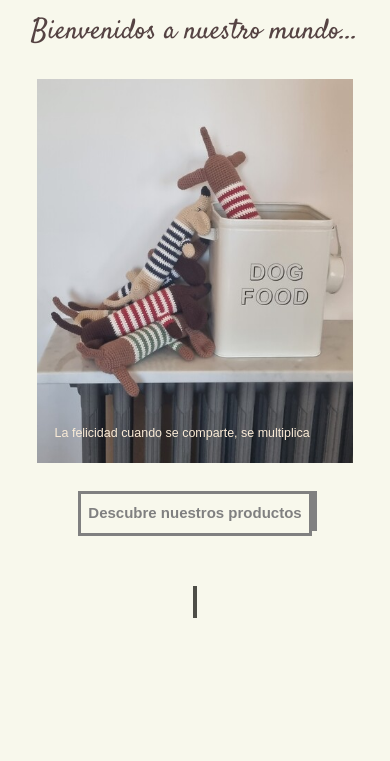
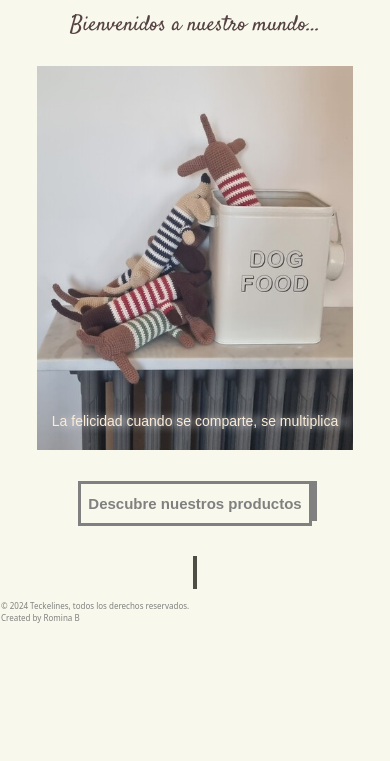
Before and after one commit to RochuBarberis/teckelines, a website: page index.html in a window 390 px wide. Shown: the part 83-844 px from the top of the page. Drawn offline with nearby package versions, Linux system fonts and the light colour scheme.

Commit message:
Versión final

```diff
--- a/index.html
+++ b/index.html
@@ -57,6 +57,7 @@
     <footer>
         <a href="https://www.instagram.com/teckelinesok/" target="_blank">Seguinos en nuestras redes... <img
                 src="./img/logo-instagram.svg" alt="Acceso al Instagram de Teckelines"></a>
+        <p>© 2024 Teckelines, todos los derechos reservados. <br> Created by Romina B</p>
     </footer>
     <script src="https://cdn.jsdelivr.net/npm/bootstrap@5.3.3/dist/js/bootstrap.bundle.min.js"
         integrity="sha384-YvpcrYf0tY3lHB60NNkmXc5s9fDVZLESaAA55NDzOxhy9GkcIdslK1eN7N6jIeHz" crossorigin="anonymous">
--- a/scss/components/_footer.scss
+++ b/scss/components/_footer.scss
@@ -2,9 +2,12 @@ footer {
     background-color: $background-main;
     padding: 50px 0px 50px 0px;
     display: flex;
+    position: relative;
     justify-content: center;
     a{
         display: block;
+        top: 30px;
+        position: absolute;
         white-space: nowrap;
         border-right: 4px solid;
         font-family: 'Satisfy', cursive;
@@ -20,6 +23,16 @@ footer {
             height: 40px;
         }
     }
+    p{
+        display: flex;
+        flex-flow: column;
+        position:absolute;
+        font-size: 8px;
+        bottom: 0.01px;
+        left: 1px;
+        margin-bottom: 2px;
+        color: gray ;
+    }
 }
 @keyframes typing{
     from{ width: 0;}
--- a/scss/components/_header.scss
+++ b/scss/components/_header.scss
@@ -28,6 +28,8 @@ header {
                 .navbar-nav {
                     gap: 20px;
                     align-items: flex-end;
+                    height: 340px;
+                    justify-content: space-evenly;
                     .nav-list {
                         font-family: Arial, Helvetica, sans-serif;
                         text-decoration: none;
--- a/scss/pages/_main-fotos.scss
+++ b/scss/pages/_main-fotos.scss
@@ -10,7 +10,6 @@ main{
             "img4 img6 img7 img7"
             "img8 img8 img5 img10";
         // width: 90%;
-        padding-top: 20px;
         // gap: 1em;
         img {
             width: 100%;
--- a/scss/pages/_main-index.scss
+++ b/scss/pages/_main-index.scss
@@ -16,8 +16,8 @@
             color: antiquewhite;
             position: relative;
             bottom: 10vw;
-            font-size: 3.2vw;
-            width: 80%;
+            font-size: 40px;
+            text-shadow: rgb(255, 255, 255) 10px 0 10px;
         }
     }
     .boton-productos {
--- a/scss/utilities/_globals.scss
+++ b/scss/utilities/_globals.scss
@@ -8,10 +8,11 @@ main {
         font-family: 'Satisfy', cursive;
         font-size: 5vw;
         color: rgb(85, 67, 67);
-        padding: 6vw 0;
+        padding: 7vw 0;
         background-color: transparent;
         text-align: center;
         animation: animate__pulse;
         animation-duration: 5s;
+        margin-bottom: 0;
     }
 }
--- a/scss/utilities/_media-queries.scss
+++ b/scss/utilities/_media-queries.scss
@@ -13,6 +13,9 @@
                     background-color: transparent;
                     .navbar-nav{
                         background-color: transparent;
+                        height: 100px;
+                        align-items: center;
+                        padding-right: 30px;
                     }
                 }
             }
@@ -34,12 +37,11 @@
             .container-fluid{
                 padding-left: 0;
                 .navbar-brand {
-                    font-size: 40px;
+                    font-size: 9vw;
                 }
                 div{
                     .navbar-nav {
                         position: absolute;
-                        top: 15vw;
                         width: 100%;
                         padding: 0 25px 0px 0px;
                         margin: 0;
@@ -48,7 +50,7 @@
                         --bs-gutter-x: 0;
                         padding-left: calc(var(--bs-gutter-x) *0);
                         .nav-list {
-                            font-size: 12.5px;
+                            font-size: 15px;
                         }
                     }
                 }
@@ -57,20 +59,24 @@
     }
     main{
         h1{
-            font-size: 28px;
+            font-size: 5.5vw;
         }
+    }
+    .portada{
         .imagen-con-texto{
             .portada-mobile{
                 visibility: hidden;
                 display: none;
             }
             p{
-                font-size: 3.5vw;
+                font-size: 22px;
             }
         }
         .boton-productos {
             font-size: 4vw;
         }
+    }
+    main{
         .catalogo-general {
             // display: grid;
             // justify-content: center;
@@ -115,7 +121,6 @@
                 "img9"
                 "img10";
             // width: 90%;
-            padding-top: 20px;
             // gap: 1em;
         }
         .nosotros{
@@ -159,7 +164,7 @@
     }
     footer{
         a{
-            font-size: 5.5vw;
+            font-size: 28px;
             img{
                 height: 30px;
             }
@@ -172,13 +177,13 @@
             .container-fluid{
                 .navbar-toggler{
                     .navbar-toggler-icon {
-                        font-size: 15px;
+                        font-size: 25px;
                     }
                 }
             }
         }
     }
-    main{
+    .portada{
         .imagen-con-texto{
             .portada-responsive{
                 visibility: hidden;
@@ -188,12 +193,17 @@
                 visibility:visible ;
                 display: block;
             }
+            p{
+                font-size: 14px;
+            }
         }
         .boton-productos{
             a{
                 font-size: 15px;
             }
         }
+    }
+    main{
         .catalogo-general{
             .catalogo{
                 div{
@@ -229,4 +239,12 @@
             }
         }
     }
+    footer{
+        a{
+            font-size: 5.5vw;
+            img{
+                height: 6vw;
+            }
+        }
+    }
 }
```
Also changed, not shown: pages/contacto.html (+2 -1 lines), pages/fotos.html (+1 -0 lines), pages/productos.html (+1 -0 lines), pages/quienes-somos.html (+1 -0 lines), css/main.css, 1 other file.
